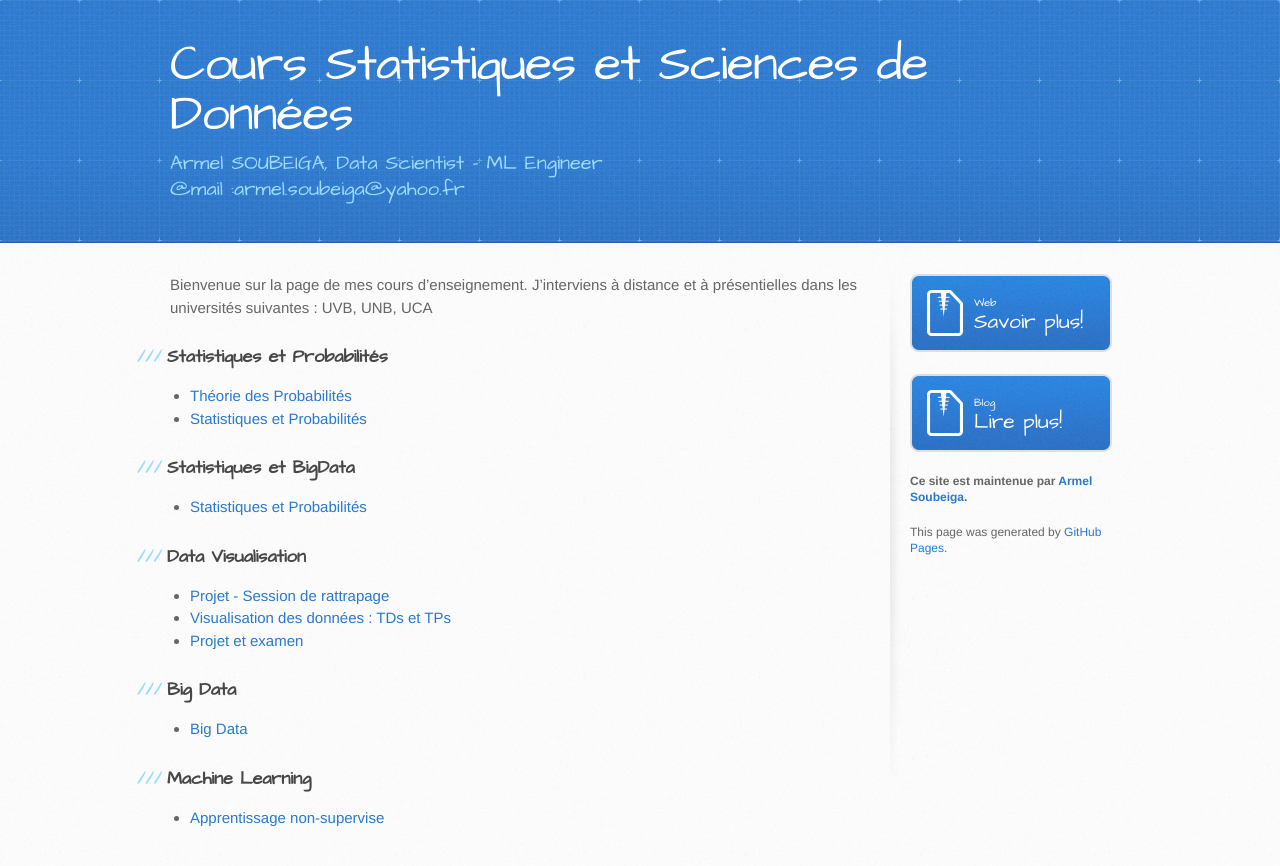
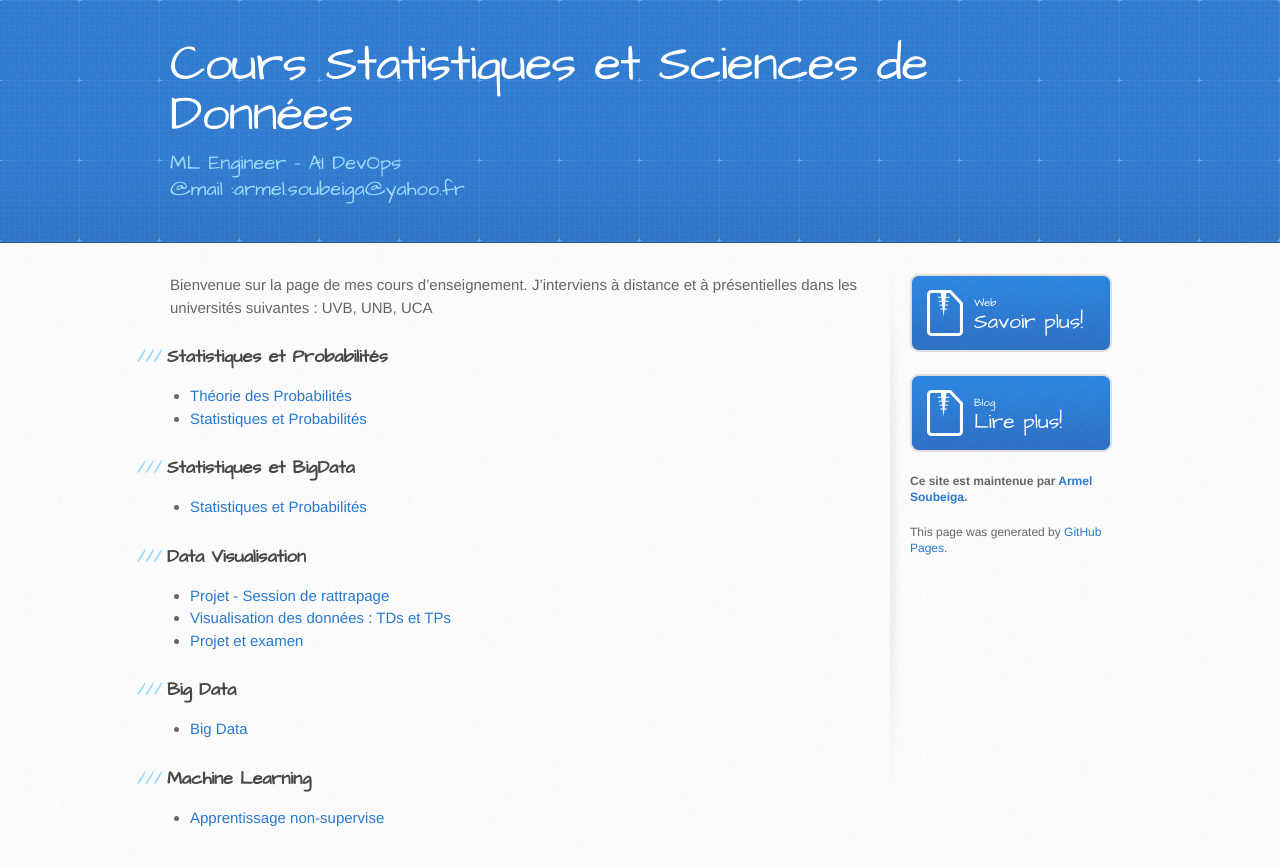
Before and after one commit to armelsoubeiga/Cours, a Jekyll site: the page built from index.md, in a window 1280 px wide. Shown: the top 866 px of the page. Built offline with Jekyll 4.4.1, drawn with Linux system fonts in a browser that asks for light colours.

Commit message:
Update _config.yml

```diff
--- a/_config.yml
+++ b/_config.yml
@@ -1,8 +1,7 @@
 name: Cours Statistiques et Sciences de Données
-title:
+title: cours-armelsoubeiga
 description: >
-            Armel SOUBEIGA,
-            Data Scientist - ML Engineer
+            ML Engineer - AI DevOps
 show_downloads: false
 theme: jekyll-theme-cayman
 gems:
```
